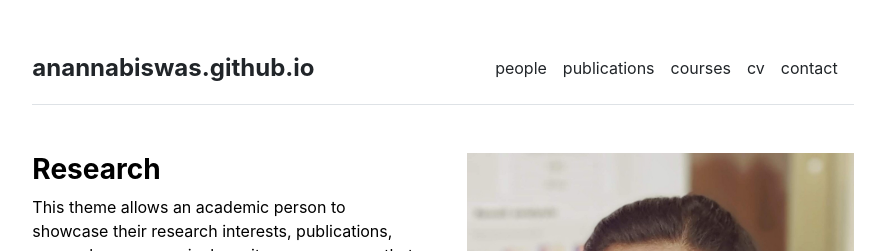
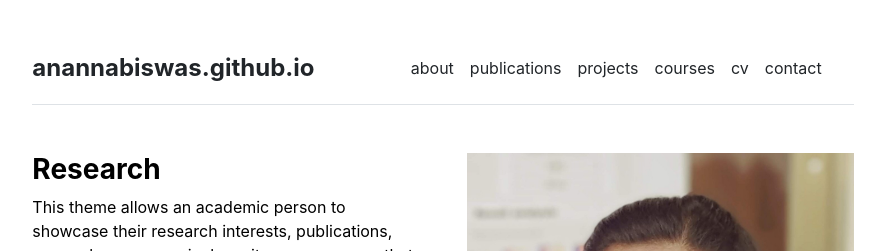
Before and after one commit to Anannabiswas/anannabiswas.github.io, a Jekyll site: the page built from index.md, in a window 1280 px wide. Shown: the top 251 px of the page, without its empty margins (197-1082 px from the left). Built offline with Jekyll 4.4.1, drawn with Linux system fonts in a browser that asks for light colours.

Commit message:
Update settings.yml

```diff
--- a/_data/settings.yml
+++ b/_data/settings.yml
@@ -1,9 +1,12 @@
 menu:
-- {name: 'people', url: '/people'}
+- #{name: 'people', url: '/people'}
+- {name: 'about', url: 'anannabiswas.github.io'}
 - {name: 'publications', url: '/publications'}
+- {name: 'projects', url: '/people'}
 - {name: 'courses', url: '/courses'}
 - {name: 'cv', url: '/cv'}
 - {name: 'contact', url: '/contact'}
+-
 
 people:
 - {name: 'Primary Investigator', title: 'Researcher', department: 'Physics & Astronomy', institution: 'Some University', institution_address: '1 Main Street, Canada', phone: '(000) 000-0000', email: 'hello@university.edu', office: 'Science Building 505', image: 'assets/img/primary-investigator.jpg', url: 'primary-investigator'}
```
